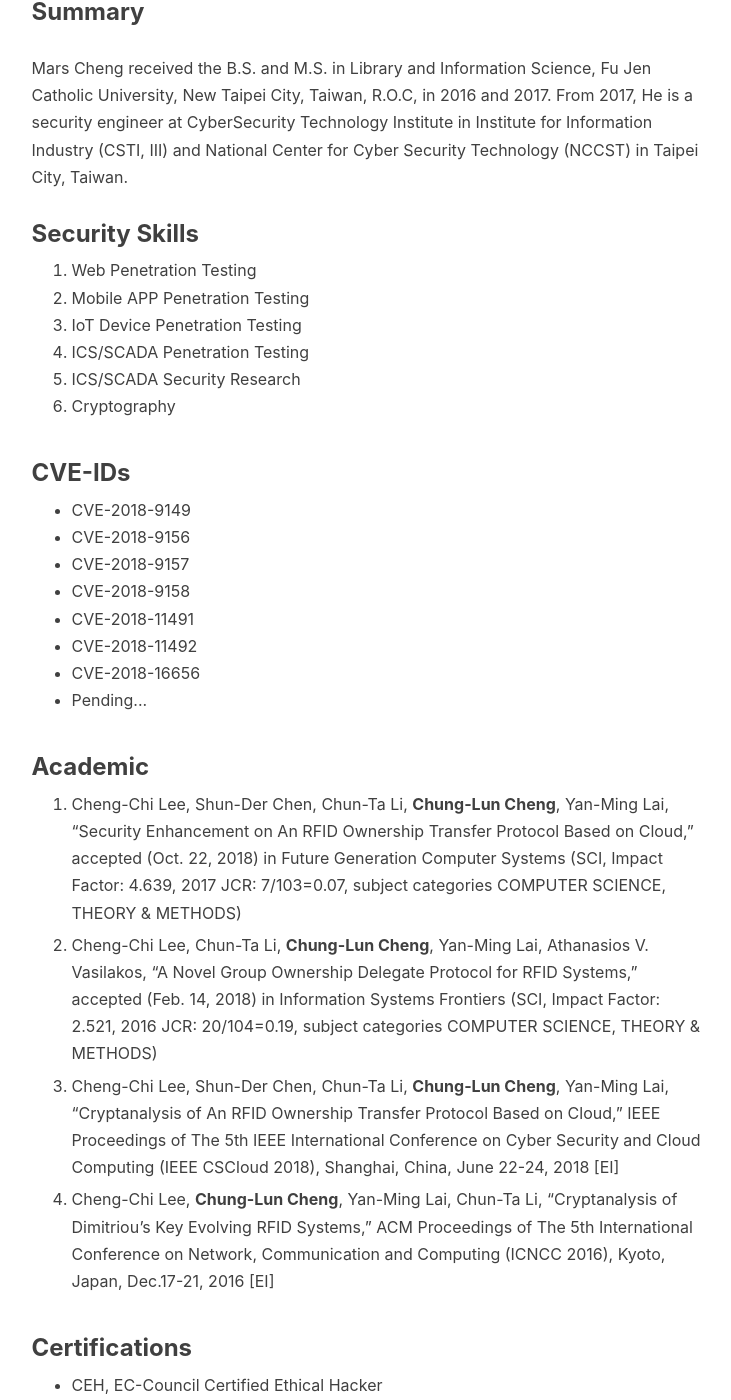
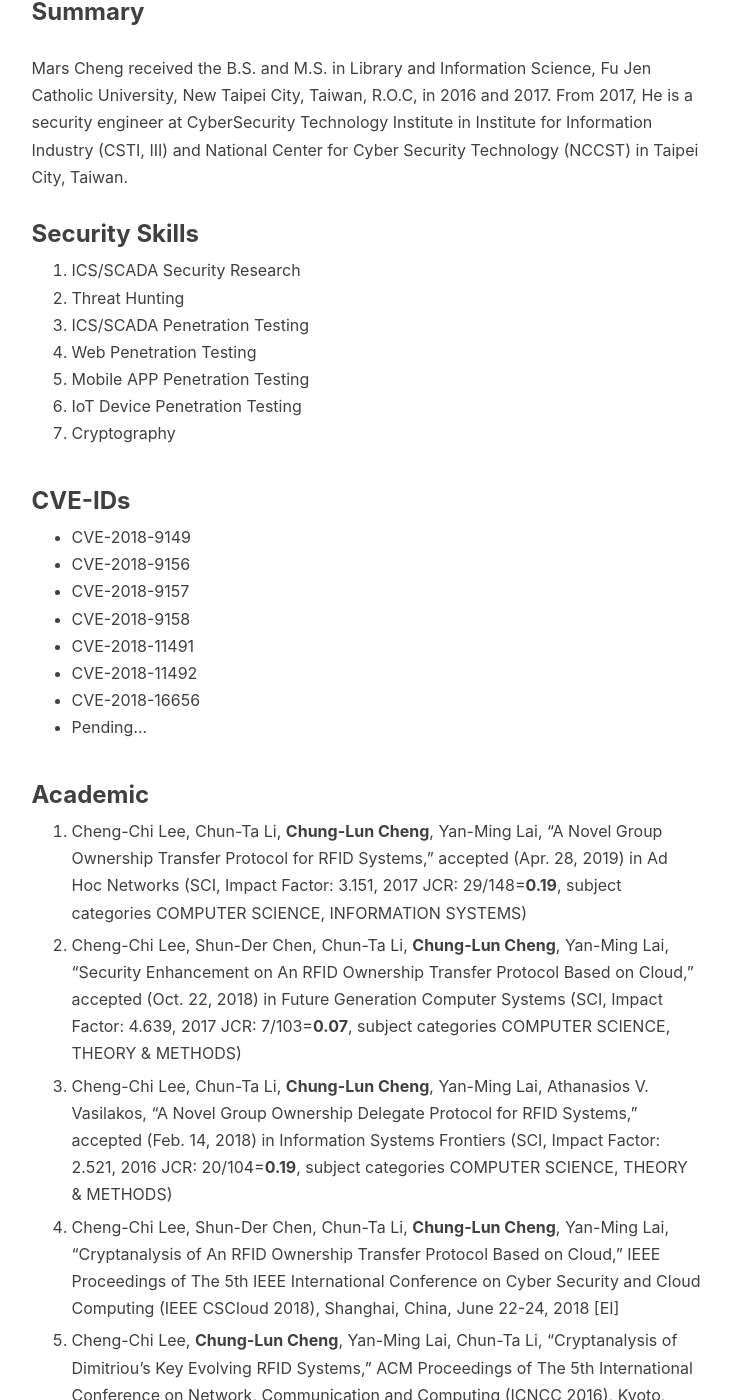
Before and after one commit to Chung-lun/marscheng.github.io, a Jekyll site: the page built from about.html, in a window 1280 px wide and 1400 px high, scrolled down 555 px. Shown: the whole window, without its empty margins (136-867 px from the left). Built offline with Jekyll 4.4.1, drawn with Linux system fonts in a browser that asks for light colours; nearby versions of some CDN libraries; comment, search, counter and statistics services are not loaded; some of the changed text lies outside the part shown.

Commit message:
update about.html

```diff
--- a/about.html
+++ b/about.html
@@ -21,11 +21,12 @@ header-img: "img/about-me.jpg"
 
       <h3 id="security-skills"><strong>Security Skills</strong></h3>
       <ol>
+        <li>ICS/SCADA Security Research</li>
+        <li>Threat Hunting</li>
+        <li>ICS/SCADA Penetration Testing</li>
         <li>Web Penetration Testing</li>
         <li>Mobile APP Penetration Testing</li>
         <li>IoT Device Penetration Testing</li>
-        <li>ICS/SCADA Penetration Testing</li>
-        <li>ICS/SCADA Security Research</li>
         <li>Cryptography</li>
       </ol>
       <h3 id="cve-ids"><strong>CVE-IDs</strong></h3>
@@ -42,12 +43,17 @@ header-img: "img/about-me.jpg"
 
       <h3 id="academic"><strong>Academic</strong></h3>
       <ol>
+        <li>
+          <p>
+          Cheng-Chi Lee, Chun-Ta Li, <strong>Chung-Lun Cheng</strong>, Yan-Ming Lai, “A Novel Group Ownership Transfer Protocol for RFID Systems,” accepted (Apr. 28, 2019) in Ad Hoc Networks (SCI, Impact Factor: 3.151, 2017 JCR: 29/148=<strong>0.19</strong>, subject categories COMPUTER SCIENCE, INFORMATION SYSTEMS)
+          </p>
+        </li>
           <li>
-            <p>Cheng-Chi Lee, Shun-Der Chen, Chun-Ta Li, <strong>Chung-Lun Cheng</strong>, Yan-Ming Lai, “Security Enhancement on An RFID Ownership Transfer Protocol Based on Cloud,” accepted (Oct. 22, 2018) in Future Generation Computer Systems (SCI, Impact Factor: 4.639, 2017 JCR: 7/103=0.07, subject categories COMPUTER SCIENCE, THEORY & METHODS)</p>
+            <p>Cheng-Chi Lee, Shun-Der Chen, Chun-Ta Li, <strong>Chung-Lun Cheng</strong>, Yan-Ming Lai, “Security Enhancement on An RFID Ownership Transfer Protocol Based on Cloud,” accepted (Oct. 22, 2018) in Future Generation Computer Systems (SCI, Impact Factor: 4.639, 2017 JCR: 7/103=<strong>0.07</strong>, subject categories COMPUTER SCIENCE, THEORY & METHODS)</p>
           </li>
 
         <li>
-          <p>Cheng-Chi Lee, Chun-Ta Li, <strong>Chung-Lun Cheng</strong>, Yan-Ming Lai, Athanasios V. Vasilakos, “A Novel Group Ownership Delegate Protocol for RFID Systems,” accepted (Feb. 14, 2018) in Information Systems Frontiers (SCI, Impact Factor: 2.521, 2016 JCR: 20/104=0.19, subject categories COMPUTER SCIENCE, THEORY &amp; METHODS)</p>
+          <p>Cheng-Chi Lee, Chun-Ta Li, <strong>Chung-Lun Cheng</strong>, Yan-Ming Lai, Athanasios V. Vasilakos, “A Novel Group Ownership Delegate Protocol for RFID Systems,” accepted (Feb. 14, 2018) in Information Systems Frontiers (SCI, Impact Factor: 2.521, 2016 JCR: 20/104=<strong>0.19</strong>, subject categories COMPUTER SCIENCE, THEORY &amp; METHODS)</p>
         </li>
         <li>
         <p>Cheng-Chi Lee, Shun-Der Chen, Chun-Ta Li, <strong>Chung-Lun Cheng</strong>, Yan-Ming Lai, “Cryptanalysis of An RFID Ownership Transfer Protocol Based on Cloud,” IEEE Proceedings of The 5th IEEE International Conference on Cyber Security and Cloud Computing (IEEE CSCloud 2018), Shanghai, China, June 22-24, 2018 [EI]
```
Also changed, not shown: other parts of about.html (+1 -1 lines).
